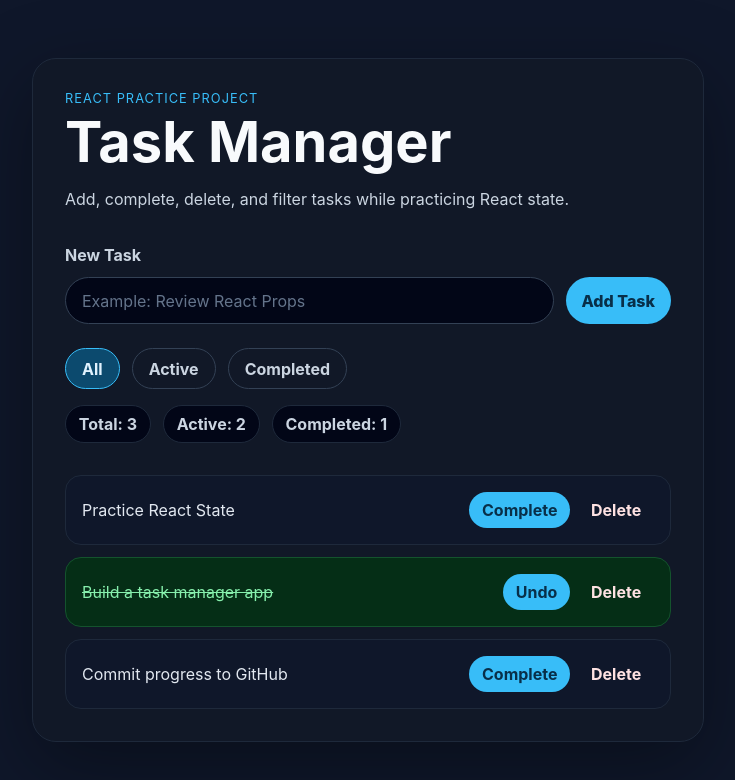
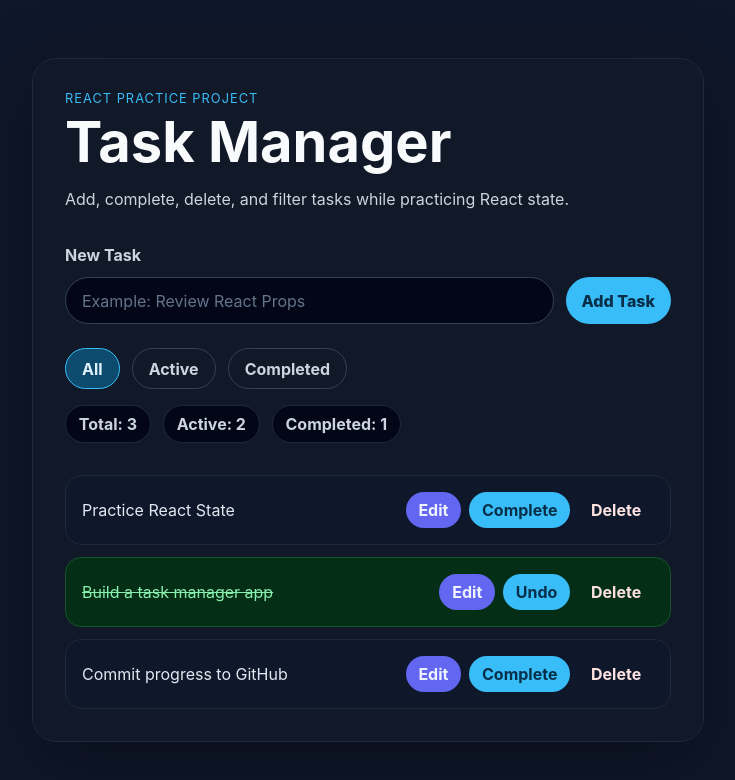
Before and after one commit to jprobussr/react-task-manager, a React (Vite) app: page / in a window 1280 px wide. Shown: the top 780 px of the page, without its empty margins (272-1007 px from the left). Built offline with nearby package versions, Linux system fonts and the light colour scheme.

Commit message:
feat: add task editing

```diff
--- a/src/App.css
+++ b/src/App.css
@@ -190,6 +190,29 @@
   text-align: center;
 }
 
+.edit-button {
+  border: 0;
+  border-radius: 999px;
+  padding: 0.5rem 0.8rem;
+  background: #6366f1;
+  color: #eef2ff;
+  font-weight: 700;
+}
+
+.edit-button:hover {
+  background: #4f46e5;
+}
+
+.edit-input {
+  width: 100%;
+  min-width: 0;
+  border: 1px solid #334155;
+  border-radius: 999px;
+  padding: 0.55rem 0.8rem;
+  background: #020617;
+  color: #f8fafc;
+}
+
 @media (max-width: 520px) {
   .app {
     padding: 1rem;
@@ -216,6 +239,7 @@
     width: 100%;
   }
 
+  .edit-button,
   .toggle-button,
   .delete-button {
     flex: 1;
--- a/src/App.jsx
+++ b/src/App.jsx
@@ -58,6 +58,20 @@ const App = () => {
     setTasks((prevTasks) => {
       return prevTasks.filter((task) => {
         return task.id !== id;
+      });
+    });
+  };
+
+  const handleUpdateTask = (id, updatedTitle) => {
+    setTasks((prevTasks) => {
+      return prevTasks.map((task) => {
+        if (task.id === id) {
+          return {
+            ...task,
+            title: updatedTitle,
+          };
+        }
+        return task;
       });
     });
   };
@@ -130,9 +144,10 @@ const App = () => {
         />
 
         <TaskList
-          filteredTasks={filteredTasks}
+          tasks={filteredTasks}
           handleToggleTask={handleToggleTask}
           handleDeleteTask={handleDeleteTask}
+          handleUpdateTask={handleUpdateTask}
         />
       </section>
     </main>
--- a/src/components/TaskItem.jsx
+++ b/src/components/TaskItem.jsx
@@ -1,12 +1,60 @@
-const TaskItem = ({ task, handleToggleTask, handleDeleteTask }) => {
+import { useState } from 'react';
+
+const TaskItem = ({
+  task,
+  handleToggleTask,
+  handleDeleteTask,
+  handleUpdateTask,
+}) => {
+  const [isEditing, setIsEditing] = useState(false);
+  const [editInput, setEditInput] = useState(task.title);
+
   return (
     <li
       className={`task-item ${task.isComplete ? 'task-item-complete' : ''}`}
       key={task.id}
     >
-      <span>{task.title}</span>
+      {isEditing ? (
+        <input
+          type="text"
+          className="edit-input"
+          value={editInput}
+          onChange={(e) => {
+            setEditInput(e.target.value);
+          }}
+        />
+      ) : (
+        <span>{task.title}</span>
+      )}
 
       <div className="task-actions">
+        {isEditing ? (
+          <button
+            className="edit-button"
+            type="button"
+            onClick={() => {
+              if (editInput.trim() === '') {
+                return;
+              }
+
+              handleUpdateTask(task.id, editInput);
+              setIsEditing(false);
+            }}
+          >
+            Save
+          </button>
+        ) : (
+          <button
+            className="edit-button"
+            type="button"
+            onClick={() => {
+              setIsEditing(true);
+            }}
+          >
+            Edit
+          </button>
+        )}
+
         <button
           className="toggle-button"
           type="button"
--- a/src/components/TaskList.jsx
+++ b/src/components/TaskList.jsx
@@ -1,19 +1,25 @@
 import TaskItem from './TaskItem';
 
-const TaskList = ({ filteredTasks, handleToggleTask, handleDeleteTask }) => {
-  if (filteredTasks.length === 0) {
+const TaskList = ({
+  tasks,
+  handleToggleTask,
+  handleDeleteTask,
+  handleUpdateTask,
+}) => {
+  if (tasks.length === 0) {
     return <p className="empty-message">No tasks match this filter.</p>;
   }
 
   return (
     <ul className="task-list">
-      {filteredTasks.map((task) => {
+      {tasks.map((task) => {
         return (
           <TaskItem
             key={task.id}
             task={task}
             handleToggleTask={handleToggleTask}
             handleDeleteTask={handleDeleteTask}
+            handleUpdateTask={handleUpdateTask}
           />
         );
       })}
```
